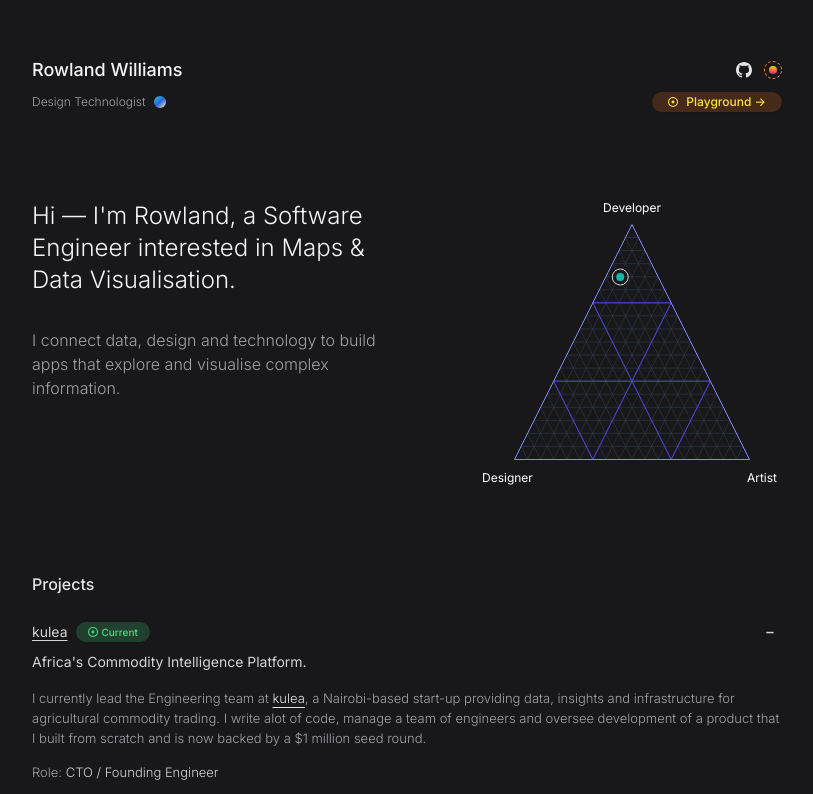
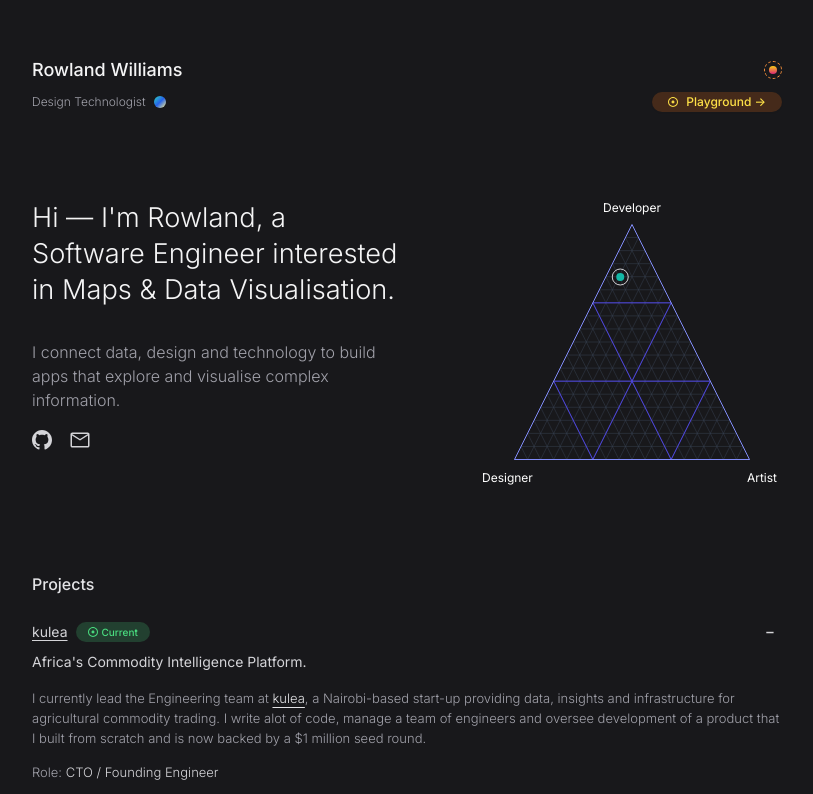
Before and after one commit to rowlandwilliams/playground, a Next.js app: page / in a window 1280 px wide. Shown: the top 794 px of the page, without its empty margins (233-1046 px from the left). Built offline with nearby package versions, Linux system fonts and the light colour scheme.

Commit message:
add bio text link

```diff
--- a/src/components/BioText/BioText.tsx
+++ b/src/components/BioText/BioText.tsx
@@ -1,27 +1,35 @@
-import Link from "next/link";
+import { EmailLink } from "../SHARED/EmailLink/EmailLink";
+import { GithubLink } from "../SHARED/GithubLink/GithubLink";
+import { BioTextLinks } from "./BioTextLinks/BioTextLinks";
 
 export const BioText = () => {
   return (
     <>
-      <section className="text-xl space-y-8 hidden sm:block mt-2 font-light text-zinc-900 dark:text-zinc-100">
-        <p className="text-2xl">
-          Hi — I&apos;m Rowland, a Software Engineer interested in Maps & Data
-          Visualisation.
+      <section className="text-xl space-y-8 hidden sm:block mt-2 dark:font-light text-zinc-900 dark:text-zinc-100">
+        <p className="text-[1.7rem] leading-9">
+          Hi — I&apos;m Rowland, a <br />
+          Software Engineer interested in Maps & Data Visualisation.
         </p>
+        <div className="space-y-4">
           <p className="text-zinc-600 dark:text-zinc-400 text-base lg:text-base">
             I connect data, design and technology to build apps that explore and
             visualise complex information.
           </p>
+          <BioTextLinks />
+        </div>
       </section>
-      <section className="sm:hidden text-3xl space-y-8 font-[450] dark:font-normal text-black dark:text-zinc-100">
+      <section className="sm:hidden text-3xl space-y-8 font-[450] text-zinc-800 dark:text-zinc-100">
         <p>
           Hi — I&apos;m Rowland, a Software Engineer interested in Maps & Data
           Visualisation.
         </p>
+        <div className="space-y-4">
           <p className="text-lg sm:text-xl font-light text-zinc-500 dark:text-zinc-400">
             I connect data, design and technology to build apps that explore and
             visualise complex information.
           </p>
+          <BioTextLinks />
+        </div>
       </section>
     </>
   );
--- /dev/null
+++ b/src/components/BioText/BioTextLinks/BioTextLinks.tsx
@@ -0,0 +1,11 @@
+import { EmailLink } from "@/components/SHARED/EmailLink/EmailLink";
+import { GithubLink } from "@/components/SHARED/GithubLink/GithubLink";
+
+export const BioTextLinks = () => {
+  return (
+    <div className="flex gap-x-4 text-zinc-500 items-center dark:text-zinc-300">
+      <GithubLink />
+      <EmailLink />
+    </div>
+  );
+};
--- a/src/components/Navbar/Navbar.tsx
+++ b/src/components/Navbar/Navbar.tsx
@@ -14,24 +14,7 @@ export const Navbar = () => {
         >
           Rowland Williams
         </Link>
-        <div className="flex gap-x-2 items-center">
-          <Link
-            href={"https://github.com/rowlandwilliams"}
-            target="_blank"
-            className="hover:bg-zinc-100 dark:hover:bg-zinc-600 h-6 w-6 flex items-center justify-center rounded-md"
-          >
-            <svg
-              width="16"
-              height="16"
-              viewBox="0 0 20 20"
-              className="fill-zinc-700 dark:fill-zinc-200"
-              xmlns="http://www.w3.org/2000/svg"
-            >
-              <path d="M10 0C4.47833 0 0 4.4775 0 10C0 14.4183 2.865 18.1667 6.83917 19.4892C7.33833 19.5817 7.5 19.2717 7.5 19.0083V17.1467C4.71833 17.7517 4.13917 15.9667 4.13917 15.9667C3.68417 14.8108 3.02833 14.5033 3.02833 14.5033C2.12083 13.8825 3.0975 13.8958 3.0975 13.8958C4.10167 13.9658 4.63 14.9267 4.63 14.9267C5.52167 16.455 6.96917 16.0133 7.54 15.7575C7.62917 15.1117 7.88833 14.67 8.175 14.4208C5.95417 14.1667 3.61917 13.3092 3.61917 9.47833C3.61917 8.38583 4.01 7.49417 4.64917 6.79417C4.54583 6.54167 4.20333 5.52417 4.74667 4.1475C4.74667 4.1475 5.58667 3.87917 7.4975 5.1725C8.295 4.95083 9.15 4.84 10 4.83583C10.85 4.84 11.7058 4.95083 12.505 5.1725C14.4142 3.87917 15.2525 4.1475 15.2525 4.1475C15.7967 5.525 15.4542 6.5425 15.3508 6.79417C15.9925 7.49417 16.38 8.38667 16.38 9.47833C16.38 13.3192 14.0408 14.165 11.8142 14.4125C12.1725 14.7225 12.5 15.3308 12.5 16.2642V19.0083C12.5 19.2742 12.66 19.5867 13.1675 19.4883C17.1383 18.1642 20 14.4167 20 10C20 4.4775 15.5225 0 10 0Z" />
-            </svg>
-          </Link>
-          <ThemeToggle />
-        </div>
+        <ThemeToggle />
       </div>
       <div className="flex justify-between items-center font-light text-zinc-600 dark:text-zinc-400">
         <h2 className="text-sm sm:text-xs flex items-center gap-x-2 ">
--- a/src/components/Navbar/NavbarPlaygroundLink/NavbarPlaygroundLink.tsx
+++ b/src/components/Navbar/NavbarPlaygroundLink/NavbarPlaygroundLink.tsx
@@ -12,7 +12,7 @@ export const NavbarPlaygroundLink = ({
   return (
     <Link
       href={"/playground/twenty-four-hours"}
-      className="flex gap-x-2 items-center bg-orange-300 dark:bg-orange-500 px-4 rounded-full py-0.5 bg-opacity-20 dark:bg-opacity-20 dark:border-none text-orange-600 border border-orange-200 shadow-sm dark:hover:text-green-400 dark:text-yellow-300 font-medium"
+      className="flex gap-x-2 text-xs items-center bg-orange-300 dark:bg-orange-500 px-4 rounded-full py-0.5 bg-opacity-20 dark:bg-opacity-20 dark:border-none text-orange-600 border border-orange-200 shadow-sm dark:hover:text-green-400 dark:text-yellow-300 font-medium"
     >
       {!noIcon && (
         <svg
--- a/src/components/Projects/Project/Project.tsx
+++ b/src/components/Projects/Project/Project.tsx
@@ -35,7 +35,7 @@ export const Project = ({
             <a
               href={url}
               target="_blank"
-              className="underline font-normal underline-offset-[3px] dark:text-zinc-300"
+              className="underline font-normal underline-offset-[3px] text-zinc-900 dark:text-zinc-300"
             >
               {name}
             </a>
--- /dev/null
+++ b/src/components/SHARED/EmailLink/EmailLink.tsx
@@ -0,0 +1,15 @@
+export const EmailLink = () => {
+  return (
+    <a href="mailto:rowland.williams.94@gmail.com">
+      <svg
+        xmlns="http://www.w3.org/2000/svg"
+        height="24"
+        viewBox="0 -960 960 960"
+        width="24"
+        className="fill-current"
+      >
+        <path d="M172.309-180.001q-30.308 0-51.308-21t-21-51.308v-455.382q0-30.308 21-51.308t51.308-21h615.382q30.308 0 51.308 21t21 51.308v455.382q0 30.308-21 51.308t-51.308 21H172.309ZM480-457.694 160-662.309v410q0 5.385 3.462 8.847 3.462 3.462 8.847 3.462h615.382q5.385 0 8.847-3.462 3.462-3.462 3.462-8.847v-410L480-457.694ZM480-520l313.846-200H166.154L480-520ZM160-662.309V-720-252.309q0 5.385 3.462 8.847 3.462 3.462 8.847 3.462H160v-422.309Z" />
+      </svg>
+    </a>
+  );
+};
--- /dev/null
+++ b/src/components/SHARED/GithubLink/GithubLink.tsx
@@ -0,0 +1,17 @@
+import Link from "next/link";
+
+export const GithubLink = () => {
+  return (
+    <Link href={"https://github.com/rowlandwilliams"} target="_blank">
+      <svg
+        width="20"
+        height="20"
+        viewBox="0 0 20 20"
+        className="fill-current"
+        xmlns="http://www.w3.org/2000/svg"
+      >
+        <path d="M10 0C4.47833 0 0 4.4775 0 10C0 14.4183 2.865 18.1667 6.83917 19.4892C7.33833 19.5817 7.5 19.2717 7.5 19.0083V17.1467C4.71833 17.7517 4.13917 15.9667 4.13917 15.9667C3.68417 14.8108 3.02833 14.5033 3.02833 14.5033C2.12083 13.8825 3.0975 13.8958 3.0975 13.8958C4.10167 13.9658 4.63 14.9267 4.63 14.9267C5.52167 16.455 6.96917 16.0133 7.54 15.7575C7.62917 15.1117 7.88833 14.67 8.175 14.4208C5.95417 14.1667 3.61917 13.3092 3.61917 9.47833C3.61917 8.38583 4.01 7.49417 4.64917 6.79417C4.54583 6.54167 4.20333 5.52417 4.74667 4.1475C4.74667 4.1475 5.58667 3.87917 7.4975 5.1725C8.295 4.95083 9.15 4.84 10 4.83583C10.85 4.84 11.7058 4.95083 12.505 5.1725C14.4142 3.87917 15.2525 4.1475 15.2525 4.1475C15.7967 5.525 15.4542 6.5425 15.3508 6.79417C15.9925 7.49417 16.38 8.38667 16.38 9.47833C16.38 13.3192 14.0408 14.165 11.8142 14.4125C12.1725 14.7225 12.5 15.3308 12.5 16.2642V19.0083C12.5 19.2742 12.66 19.5867 13.1675 19.4883C17.1383 18.1642 20 14.4167 20 10C20 4.4775 15.5225 0 10 0Z" />
+      </svg>
+    </Link>
+  );
+};
```
Lines whose indentation alone changed are shown as unchanged.
